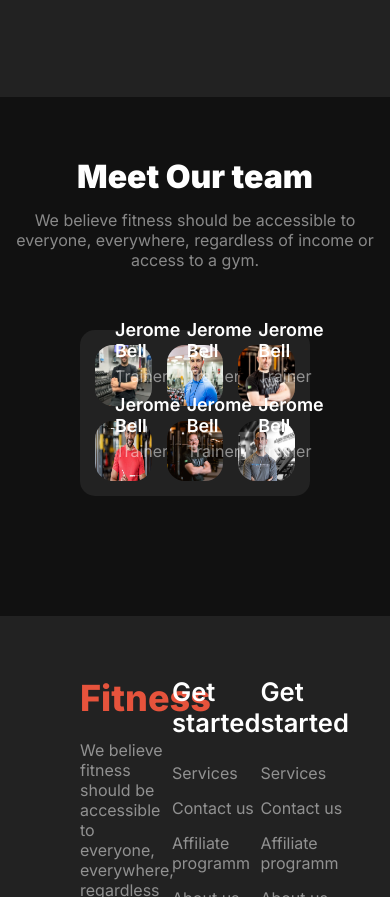
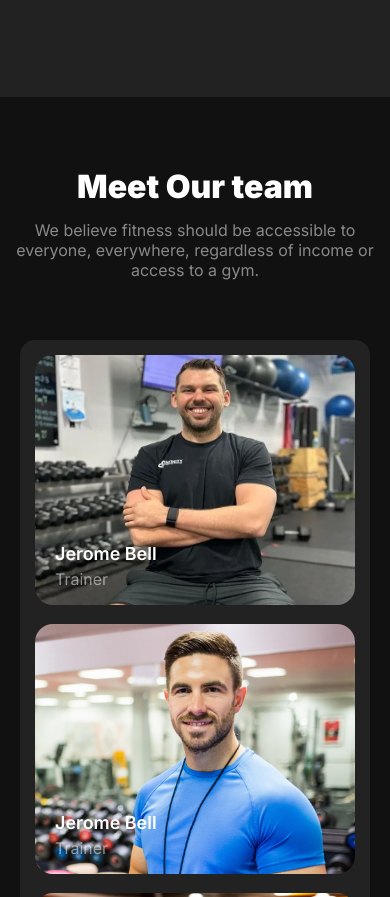
Before and after one commit to mahmudul35/Assignment-2, a plain HTML site: page index.html in a window 390 px wide. Shown: the part 3875-4772 px from the top of the page. Drawn offline with Linux system fonts and the light colour scheme; a web font is replaced by a local one.

Commit message:
meet our team added for mobile devices

```diff
--- a/styles/style.css
+++ b/styles/style.css
@@ -507,4 +507,29 @@ ol > li {
   }
   /* run section end */
 
+   /* meet our team */
+   .meet-image-container {
+
+    margin-top: 60px;
+    margin-left: 10px;
+    margin-right: 10px;
+    background: rgb(34, 34, 34);
+    padding: 15px;
+    border-radius: 15px;
+    position: relative;
+  }
+   .meet-team {
+    margin: 10px;
+  }
+  .meet-image img {
+
+    height: 250px;
+
+  }
+  .meet-image-container {
+    grid-template-columns: repeat(1, 1fr);
+  }
+  /* meet our team */
+
+
 }
```
